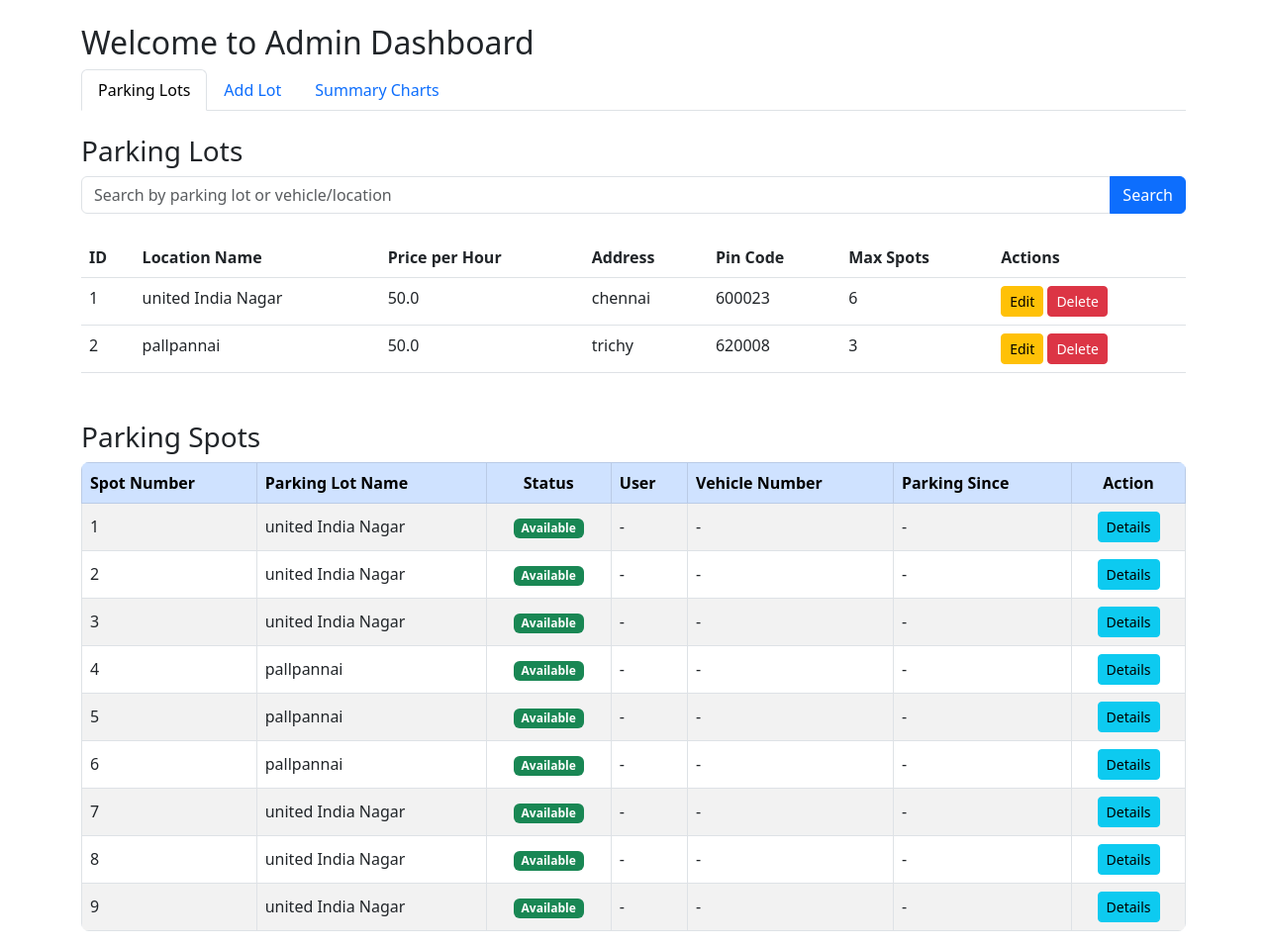
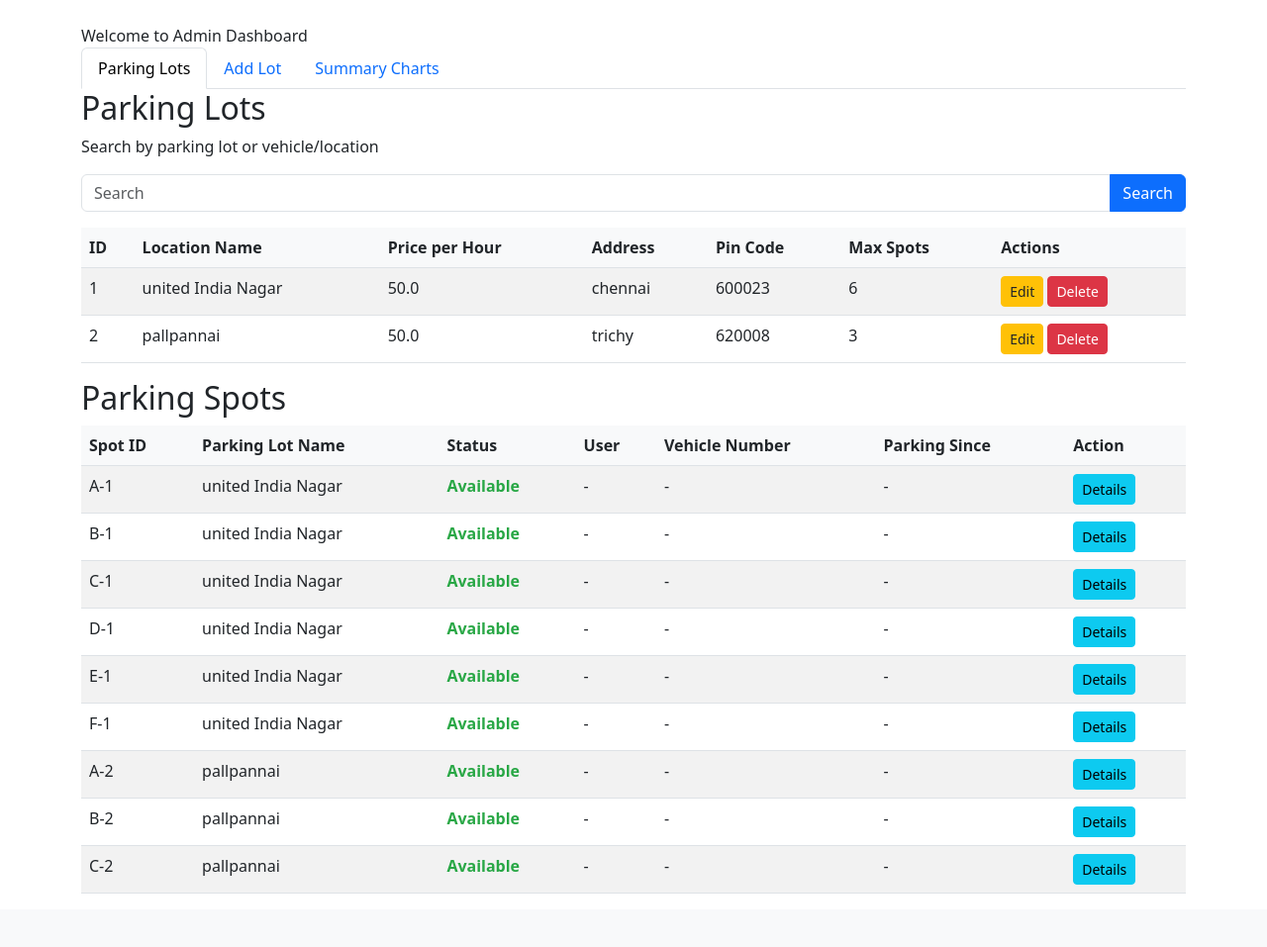
Before and after one commit to 23f2001738/Vehicle-Parking-App---V1, a Flask app: page /admin/search in a window 1280 px wide. Shown: the part 56-1013 px from the top of the page at 99% size. After the commit the page ends 959 px from the top, so only its background shows below. Run offline with Flask 3, Linux system fonts and the light colour scheme; a user stored in the database is signed in.

Commit message:
Add features: user booking, admin dashboard, and chart visualization

```diff
--- a/app.py
+++ b/app.py
@@ -10,6 +10,11 @@ app.config['SECRET_KEY'] = 'your-secret-key'
 app.config['SESSION_PERMANENT'] = True
 app.config['PERMANENT_SESSION_LIFETIME'] = timedelta(days=1)
 db.init_app(app)
+
+def chr_filter(value):
+    return chr(value)
+
+app.jinja_env.filters['chr'] = chr_filter
 
 with app.app_context():
     db.create_all()
@@ -92,8 +97,10 @@ def admin_dashboard():
         return redirect(url_for('login'))
     lots = ParkingLot.query.all()
     spots = ParkingSpot.query.all()
+    # Get all reservations to calculate total revenue and count active ones
+    all_reservations = Reservation.query.all()
     active_reservations = Reservation.query.filter_by(leaving_timestamp=None).all()
-    reservation_dict = {res.spot_id: res for res in active_reservations}
+    reservation_dict = {res.spot_id: res for res in all_reservations}
     lot_dict = {lot.id: lot for lot in lots}
     users = User.query.all()
     user_dict = {user.id: user for user in users}
@@ -112,8 +119,18 @@ def admin_dashboard():
     occupied_spots = len([spot for spot in spots if spot.status == 'O'])
     available_spots = total_spots - occupied_spots
     total_reservations = len(active_reservations)
+
+    # Calculate total revenue per lot
+    lot_revenue = {}
+    for lot in lots:
+        lot_spots = ParkingSpot.query.filter_by(lot_id=lot.id).all()
+        spot_ids = [spot.id for spot in lot_spots]
+        total_revenue = Reservation.query.filter(Reservation.spot_id.in_(spot_ids), Reservation.parking_cost.isnot(None)).with_entities(db.func.sum(Reservation.parking_cost)).scalar() or 0
+        lot_revenue[lot.prime_location_name] = round(total_revenue, 2)
+
     print(f"Admin Dashboard Data - Total Lots: {total_lots}, Total Spots: {total_spots}, Occupied: {occupied_spots}, Available: {available_spots}, Total Reservations: {total_reservations}")
-    return render_template('admin_dashboard.html', lots=lots, spots_with_details=spots_with_details, total_lots=total_lots, total_spots=total_spots, occupied_spots=occupied_spots, available_spots=available_spots, total_reservations=total_reservations)
+    return render_template('admin_dashboard.html', lots=lots, spots_with_details=spots_with_details, total_lots=total_lots, total_spots=total_spots, occupied_spots=occupied_spots, available_spots=available_spots, total_reservations=total_reservations, lot_revenue=lot_revenue)
+
 
 @app.route('/admin/create_lot', methods=['POST'])
 def create_lot():
@@ -255,7 +272,17 @@ def user_dashboard():
         flash('User access required.', 'danger')
         return redirect(url_for('login'))
     lots = ParkingLot.query.all()
-    spots = ParkingSpot.query.filter_by(status='A').all()
+    spots = ParkingSpot.query.all()
+    active_reservations = Reservation.query.filter_by(leaving_timestamp=None).all()
+    reservation_dict = {res.spot_id: res for res in active_reservations}
+    lot_dict = {lot.id: lot for lot in lots}
+    spots_with_lots = []
+    for spot in spots:
+        spots_with_lots.append({
+            'spot': spot,
+            'lot': lot_dict.get(spot.lot_id),
+            'reservation': reservation_dict.get(spot.id)
+        })
     history = Reservation.query.filter_by(user_id=user.id).order_by(Reservation.parking_timestamp.desc()).all()
     history_with_spots = []
     for res in history:
@@ -265,14 +292,18 @@ def user_dashboard():
             'lot_id': spot.lot_id if spot else 'N/A'
         })
     total_reservations = len(history)
-    active_reservations = len([res for res in history if res.leaving_timestamp is None])
+    active_reservations_count = len([res for res in history if res.leaving_timestamp is None])
+    total_lots = len(lots)
+    total_spots = len(spots)
+    occupied_spots = len([spot for spot in spots if spot.status == 'O'])
+    available_spots = total_spots - occupied_spots
     reservation = Reservation.query.filter_by(user_id=user.id, leaving_timestamp=None).first()
     reserved_spot = None
     reserved_lot = None
     if reservation:
         reserved_spot = ParkingSpot.query.get(reservation.spot_id)
         reserved_lot = ParkingLot.query.get(reserved_spot.lot_id)
-    return render_template('user_dashboard.html', user=user, lots=lots, spots=spots, reservation=reservation, reserved_spot=reserved_spot, reserved_lot=reserved_lot, history=history_with_spots, total_reservations=total_reservations, active_reservations=active_reservations)
+    return render_template('user_dashboard.html', user=user, lots=lots, spots_with_lots=spots_with_lots, reservation=reservation, reserved_spot=reserved_spot, reserved_lot=reserved_lot, history=history_with_spots, total_reservations=total_reservations, active_reservations_count=active_reservations_count, total_lots=total_lots, total_spots=total_spots, occupied_spots=occupied_spots, available_spots=available_spots)
 
 @app.route('/user/reserve_spot', methods=['POST'])
 def reserve_spot():
@@ -335,7 +366,17 @@ def user_search_lots():
         return redirect(url_for('login'))
     query = request.args.get('query', '')
     lots = ParkingLot.query.filter(ParkingLot.prime_location_name.ilike(f'%{query}%')).all()
-    spots = ParkingSpot.query.filter_by(status='A').join(ParkingLot).filter(ParkingLot.prime_location_name.ilike(f'%{query}%')).all()
+    spots = ParkingSpot.query.join(ParkingLot).filter(ParkingLot.prime_location_name.ilike(f'%{query}%')).all()
+    active_reservations = Reservation.query.filter_by(leaving_timestamp=None).all()
+    reservation_dict = {res.spot_id: res for res in active_reservations}
+    lot_dict = {lot.id: lot for lot in lots}
+    spots_with_lots = []
+    for spot in spots:
+        spots_with_lots.append({
+            'spot': spot,
+            'lot': lot_dict.get(spot.lot_id),
+            'reservation': reservation_dict.get(spot.id)
+        })
     history = Reservation.query.filter_by(user_id=user.id).order_by(Reservation.parking_timestamp.desc()).all()
     history_with_spots = []
     for res in history:
@@ -345,14 +386,14 @@ def user_search_lots():
             'lot_id': spot.lot_id if spot else 'N/A'
         })
     total_reservations = len(history)
-    active_reservations = len([res for res in history if res.leaving_timestamp is None])
+    active_reservations_count = len([res for res in history if res.leaving_timestamp is None])
     reservation = Reservation.query.filter_by(user_id=user.id, leaving_timestamp=None).first()
     reserved_spot = None
     reserved_lot = None
     if reservation:
         reserved_spot = ParkingSpot.query.get(reservation.spot_id)
         reserved_lot = ParkingLot.query.get(reserved_spot.lot_id)
-    return render_template('user_dashboard.html', user=user, lots=lots, spots=spots, reservation=reservation, reserved_spot=reserved_spot, reserved_lot=reserved_lot, history=history_with_spots, total_reservations=total_reservations, active_reservations=active_reservations)
+    return render_template('user_dashboard.html', user=user, lots=lots, spots_with_lots=spots_with_lots, reservation=reservation, reserved_spot=reserved_spot, reserved_lot=reserved_lot, history=history_with_spots, total_reservations=total_reservations, active_reservations=active_reservations_count)
 
 @app.route('/api/spots', methods=['GET'])
 def get_spots():
--- a/templates/admin_dashboard.html
+++ b/templates/admin_dashboard.html
@@ -1,28 +1,40 @@
 {% extends "base.html" %}
 
 {% block content %}
-<h2>Welcome to Admin Dashboard</h2>
-<ul class="nav nav-tabs mb-4">
+<style>
+    .occupied { color: #dc3545; font-weight: bold; }
+    .available { color: #28a745; font-weight: bold; }
+    .edit-btn { background-color: #ffc107; border-color: #ffc107; }
+    .delete-btn { background-color: #dc3545; border-color: #dc3545; color: white; }
+    .table th { background-color: #f8f9fa; }
+</style>
+
+Welcome to Admin Dashboard
+
+    <ul class="nav nav-tabs">
         <li class="nav-item">
-        <a class="nav-link {% if not request.args.get('tab') or request.args.get('tab') == 'lots' %}active{% endif %}" href="{{ url_for('admin_dashboard') }}">Parking Lots</a>
+            <a class="nav-link {% if not request.args.get('tab') or request.args.get('tab') == 'lots' %}active{% endif %}" href="{{ url_for('admin_dashboard', tab='lots') }}">Parking Lots</a>
         </li>
         <li class="nav-item">
-        <a class="nav-link {% if request.args.get('tab') == 'add' %}active{% endif %}" href="{{ url_for('admin_dashboard') }}?tab=add">Add Lot</a>
+            <a class="nav-link {% if request.args.get('tab') == 'add' %}active{% endif %}" href="{{ url_for('admin_dashboard', tab='add') }}">Add Lot</a>
         </li>
         <li class="nav-item">
-        <a class="nav-link {% if request.args.get('tab') == 'summary' %}active{% endif %}" href="{{ url_for('admin_dashboard') }}?tab=summary">Summary Charts</a>
+            <a class="nav-link {% if request.args.get('tab') == 'summary' %}active{% endif %}" href="{{ url_for('admin_dashboard', tab='summary') }}">Summary Charts</a>
         </li>
     </ul>
 
 {% if not request.args.get('tab') or request.args.get('tab') == 'lots' %}
-    <h3>Parking Lots</h3>
-    <form class="mb-4" method="GET" action="{{ url_for('search_lots') }}">
+    <h2>Parking Lots</h2>
+    <p>Search by parking lot or vehicle/location</p>
+
+    <form class="mb-3">
         <div class="input-group">
-            <input type="text" class="form-control" name="query" placeholder="Search by parking lot or vehicle/location">
-            <button type="submit" class="btn btn-primary">Search</button>
+            <input type="text" class="form-control" name="query" placeholder="Search" value="{{ request.args.get('query', '') }}">
+            <button class="btn btn-primary" type="submit" formaction="{{ url_for('search_lots') }}">Search</button>
         </div>
     </form>
-    <table class="table">
+
+    <table class="table table-striped">
         <thead>
             <tr>
                 <th>ID</th>
@@ -44,9 +56,9 @@
                     <td>{{ lot.pin_code }}</td>
                     <td>{{ lot.maximum_number_of_spots }}</td>
                     <td>
-                    <a href="{{ url_for('edit_lot', lot_id=lot.id) }}" class="btn btn-sm btn-warning">Edit</a>
-                    <form method="POST" action="{{ url_for('delete_lot', lot_id=lot.id) }}" style="display:inline;">
-                        <button type="submit" class="btn btn-sm btn-danger" onclick="return confirm('Are you sure?')">Delete</button>
+                        <a href="{{ url_for('edit_lot', lot_id=lot.id) }}" class="btn btn-sm edit-btn">Edit</a>
+                        <form action="{{ url_for('delete_lot', lot_id=lot.id) }}" method="POST" style="display:inline;">
+                            <button type="submit" class="btn btn-sm delete-btn" onclick="return confirm('Are you sure you want to delete this lot?')">Delete</button>
                         </form>
                     </td>
                 </tr>
@@ -54,56 +66,50 @@
         </tbody>
     </table>
 
-    <h3 class="mt-5">Parking Spots</h3>
-    <style>
-        .parking-table {
-            border-radius: 8px;
-            overflow: hidden;
-        }
-        .parking-table th, .parking-table td {
-            padding: 8px;
-            vertical-align: middle;
-        }
-        .parking-table .text-center {
-            text-align: center;
-        }
-    </style>
-    <table class="table table-striped table-bordered table-hover parking-table">
-        <thead class="table-primary">
+    <h2>Parking Spots</h2>
+
+    <table class="table table-striped">
+        <thead>
             <tr>
-                <th>Spot Number</th>
+                <th>Spot ID</th>
                 <th>Parking Lot Name</th>
-                <th class="text-center">Status</th>
+                <th>Status</th>
                 <th>User</th>
                 <th>Vehicle Number</th>
                 <th>Parking Since</th>
-                <th class="text-center">Action</th>
+                <th>Action</th>
             </tr>
         </thead>
         <tbody>
-            {% for item in spots_with_details %}
+            {% set grouped_spots = spots_with_details|groupby('spot.lot_id') %}
+            {% for lot_id, lot_spots in grouped_spots %}
+                {% for item in lot_spots|sort(attribute='spot.id') %}
+                    {% set position = loop.index %}
+                    {% set letter = (position + 64)|chr %}
                     <tr>
-                <td>{{ item.spot.id }}</td>
+                        <td>{{ letter }}-{{ item.spot.lot_id }}</td>
                         <td>{{ item.lot.prime_location_name if item.lot else 'Unknown Lot' }}</td>
-                <td class="text-center">
+                        <td>
                             {% if item.spot.status == 'O' %}
-                        <span class="badge bg-danger">Occupied</span>
+                                <span class="occupied">Occupied</span>
                             {% else %}
-                        <span class="badge bg-success">Available</span>
+                                <span class="available">Available</span>
                             {% endif %}
                         </td>
                         <td>{{ item.user.username if item.user else '-' }}</td>
                         <td>{{ item.reservation.vehicle_number if item.reservation else '-' }}</td>
                         <td>{{ item.reservation.parking_timestamp.strftime('%Y-%m-%d %H:%M:%S') if item.reservation else '-' }}</td>
-                <td class="text-center">
+                        <td>
                             <a href="{{ url_for('view_spot', spot_id=item.spot.id) }}" class="btn btn-sm btn-info">Details</a>
                         </td>
                     </tr>
                 {% endfor %}
+            {% endfor %}
         </tbody>
     </table>
 {% elif request.args.get('tab') == 'add' %}
-    <h3>Add Parking Lot</h3>
+    <h2>Add Parking Lot</h2>
+
     <form method="POST" action="{{ url_for('create_lot') }}">
         <div class="mb-3">
             <label for="name" class="form-label">Prime Location Name</label>
@@ -129,83 +135,73 @@
         <a href="{{ url_for('admin_dashboard') }}" class="btn btn-secondary">Cancel</a>
     </form>
 {% elif request.args.get('tab') == 'summary' %}
-    <h3>Summary Charts</h3>
+    <h2>Summary Charts</h2>
+
     {% if total_lots == 0 and total_spots == 0 %}
-        <div class="alert alert-info" role="alert">
+        <div class="alert alert-info">
             No parking lots or spots available to display summary charts. Please add a parking lot in the "Add Lot" tab.
         </div>
     {% else %}
-        <div class="row mb-4">
+        <div class="row">
             <div class="col-md-4">
-                <div class="card shadow-sm">
-                    <div class="card-body text-center">
+                <div class="card">
+                    <div class="card-body">
                         <h5 class="card-title">Total Reservations</h5>
                         <p class="card-text display-4">{{ total_reservations }}</p>
                     </div>
                 </div>
             </div>
             <div class="col-md-4">
-                <div class="card shadow-sm">
+                <div class="card">
                     <div class="card-body">
-                        <canvas id="lotsChart"></canvas>
+                        <h5 class="card-title">Total Spots</h5>
+                        <canvas id="totalSpotsChart"></canvas>
                     </div>
                 </div>
             </div>
             <div class="col-md-4">
-                <div class="card shadow-sm">
+                <div class="card">
                     <div class="card-body">
-                        <canvas id="spotsChart"></canvas>
+                        <h5 class="card-title">Parking Lot Revenue</h5>
+                        <canvas id="revenueChart"></canvas>
                     </div>
                 </div>
             </div>
         </div>
+
+        <script src="https://cdn.jsdelivr.net/npm/chart.js"></script>
         <script>
-            if (typeof Chart === 'undefined') {
-                document.getElementById('lotsChart').style.display = 'none';
-                document.getElementById('spotsChart').style.display = 'none';
-                const errorDiv = document.createElement('div');
-                errorDiv.className = 'alert alert-danger';
-                errorDiv.role = 'alert';
-                errorDiv.innerText = 'Failed to load Chart.js. Please check your internet connection or try again later.';
-                document.querySelector('.row').after(errorDiv);
-            } else {
-                const lotsCtx = document.getElementById('lotsChart').getContext('2d');
-                new Chart(lotsCtx, {
+            // Total Spots Chart
+            const totalSpotsCtx = document.getElementById('totalSpotsChart').getContext('2d');
+            new Chart(totalSpotsCtx, {
                 type: 'doughnut',
                 data: {
-                        labels: ['Total Lots'],
+                    labels: ['Occupied', 'Available'],
                     datasets: [{
-                            data: [{{ total_lots }}],
-                            backgroundColor: ['#36A2EB'],
-                            borderColor: ['#ffffff'],
-                            borderWidth: 2
+                        data: [{{ occupied_spots }}, {{ available_spots }}],
+                        backgroundColor: ['#dc3545', '#28a745']
                     }]
                 },
                 options: {
                     responsive: true,
                     plugins: {
                         legend: {
-                                position: 'top'
-                            },
-                            title: {
-                                display: true,
-                                text: 'Total Parking Lots'
+                            position: 'bottom'
                         }
                     }
                 }
             });
 
-                const spotsCtx = document.getElementById('spotsChart').getContext('2d');
-                new Chart(spotsCtx, {
+            // Parking Lot Revenue Chart
+            const revenueCtx = document.getElementById('revenueChart').getContext('2d');
+            new Chart(revenueCtx, {
                 type: 'bar',
                 data: {
-                        labels: ['Occupied', 'Available'],
+                    labels: [{% for lot in lots %}'{{ lot.prime_location_name }}'{% if not loop.last %},{% endif %}{% endfor %}],
                     datasets: [{
-                            label: 'Spots',
-                            data: [{{ occupied_spots }}, {{ available_spots }}],
-                            backgroundColor: ['#FF6384', '#36A2EB'],
-                            borderColor: ['#ffffff'],
-                            borderWidth: 1
+                        label: 'Total Revenue ($)',
+                        data: [{% for lot_name, revenue in lot_revenue.items() %}{{ revenue }}{% if not loop.last %},{% endif %}{% endfor %}],
+                        backgroundColor: '#007bff'
                     }]
                 },
                 options: {
@@ -215,28 +211,17 @@
                             beginAtZero: true,
                             title: {
                                 display: true,
-                                    text: 'Number of Spots'
-                                }
-                            },
-                            x: {
-                                title: {
-                                    display: true,
-                                    text: 'Status'
+                                text: 'Revenue ($)'
                             }
                         }
                     },
                     plugins: {
                         legend: {
                             display: false
-                            },
-                            title: {
-                                display: true,
-                                text: 'Parking Spots Status'
                         }
                     }
                 }
             });
-            }
         </script>
     {% endif %}
 {% endif %}
```
Also changed, not shown: templates/user_dashboard.html (+151 -65 lines), instance/parking.db. Lines whose indentation alone changed are shown as unchanged.
